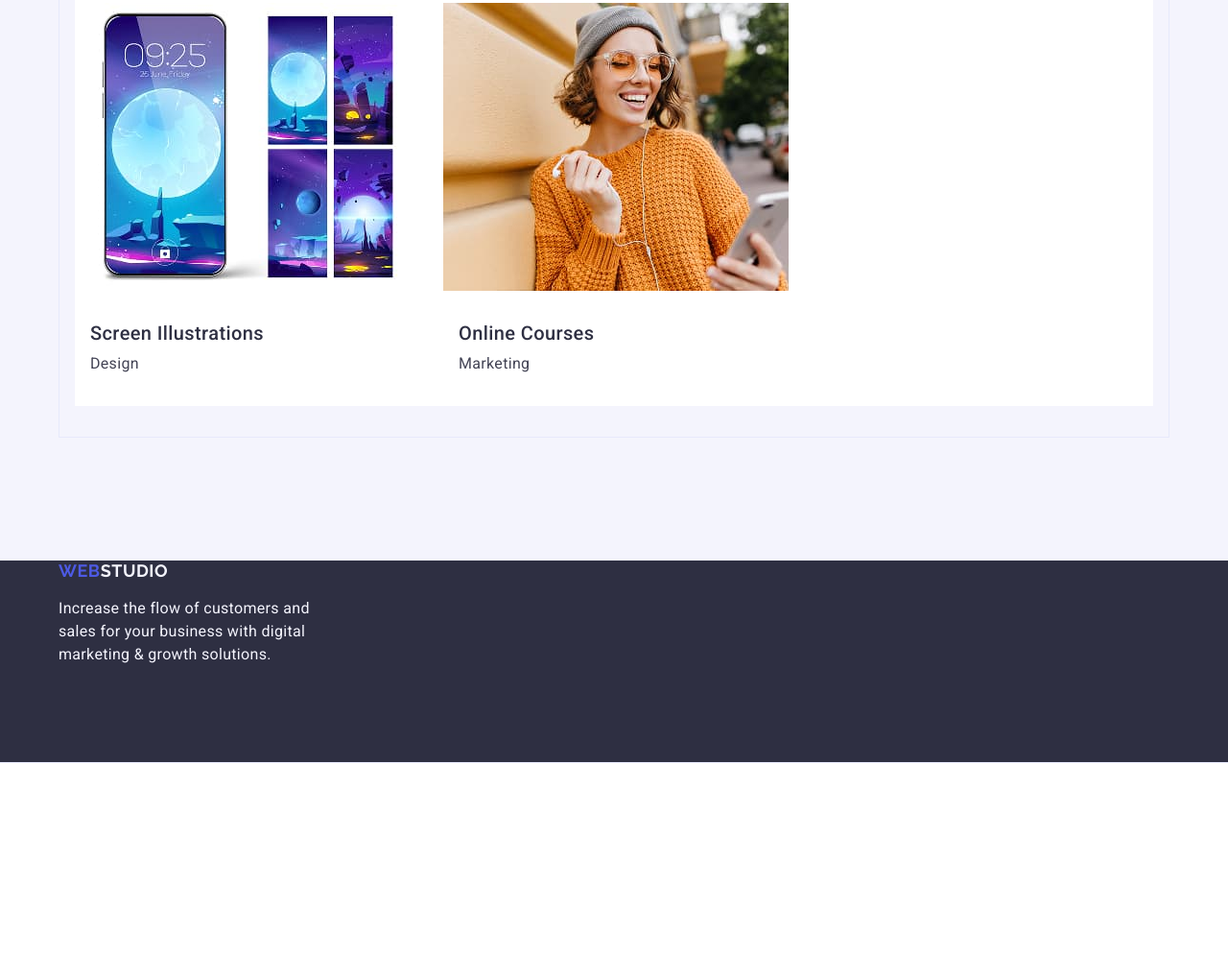
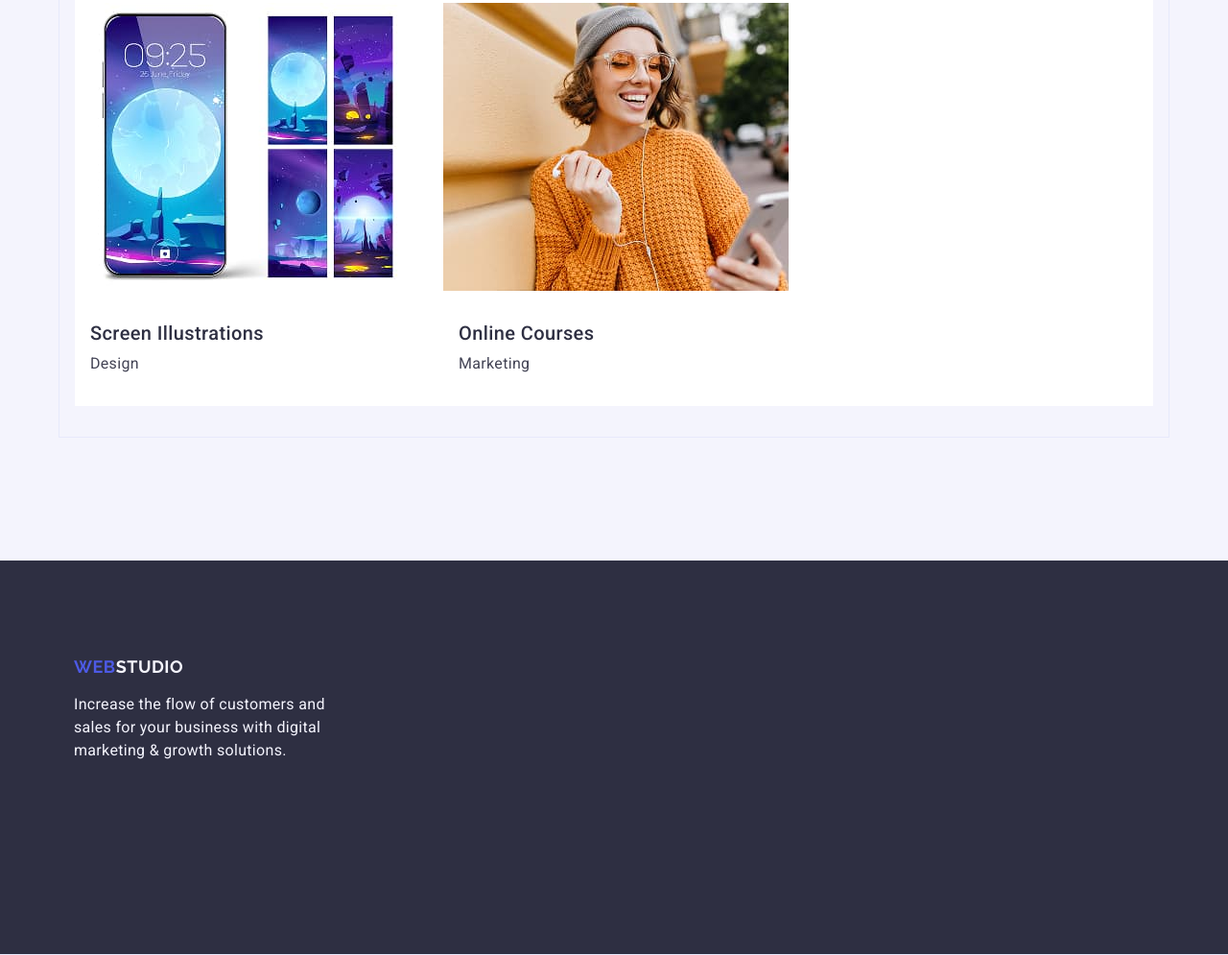
Before and after one commit to Alina29051981/goit-markup-hw-03, a plain HTML site: page index.html in a window 1280 px wide. Shown: the part 2975-3970 px from the top of the page at 96% size. Before the commit the page ends 3770 px from the top, so only its background shows below. Drawn offline with nearby package versions, Linux system fonts and the light colour scheme.

Commit message:
add styles

```diff
--- a/css/styles.css
+++ b/css/styles.css
@@ -258,7 +258,7 @@ img {
 
 .footer-container{
  max-width: 1158px;
- padding: 100 16px;
+ padding: 100px 16px;
  margin: 0 auto;
 }
 
```
